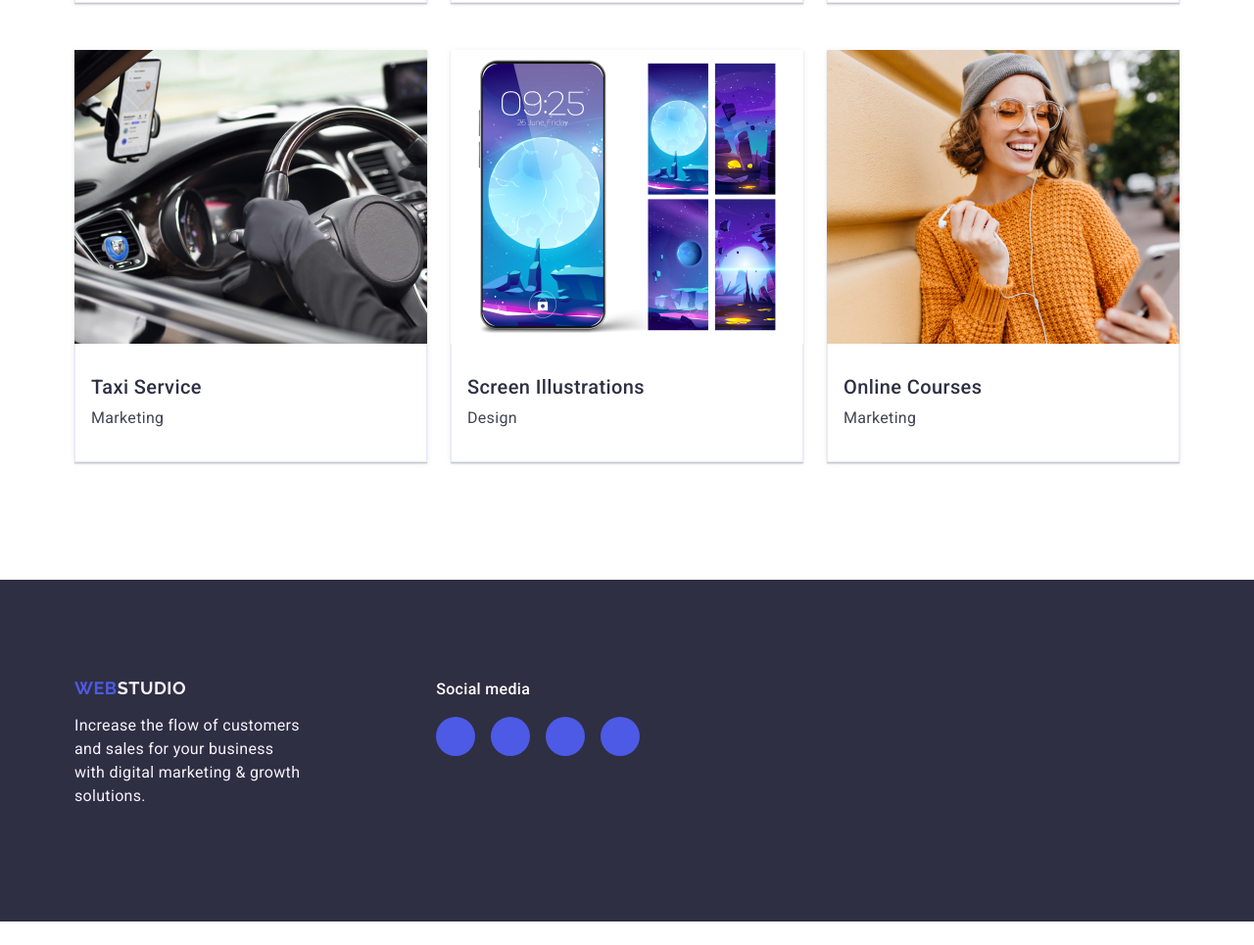
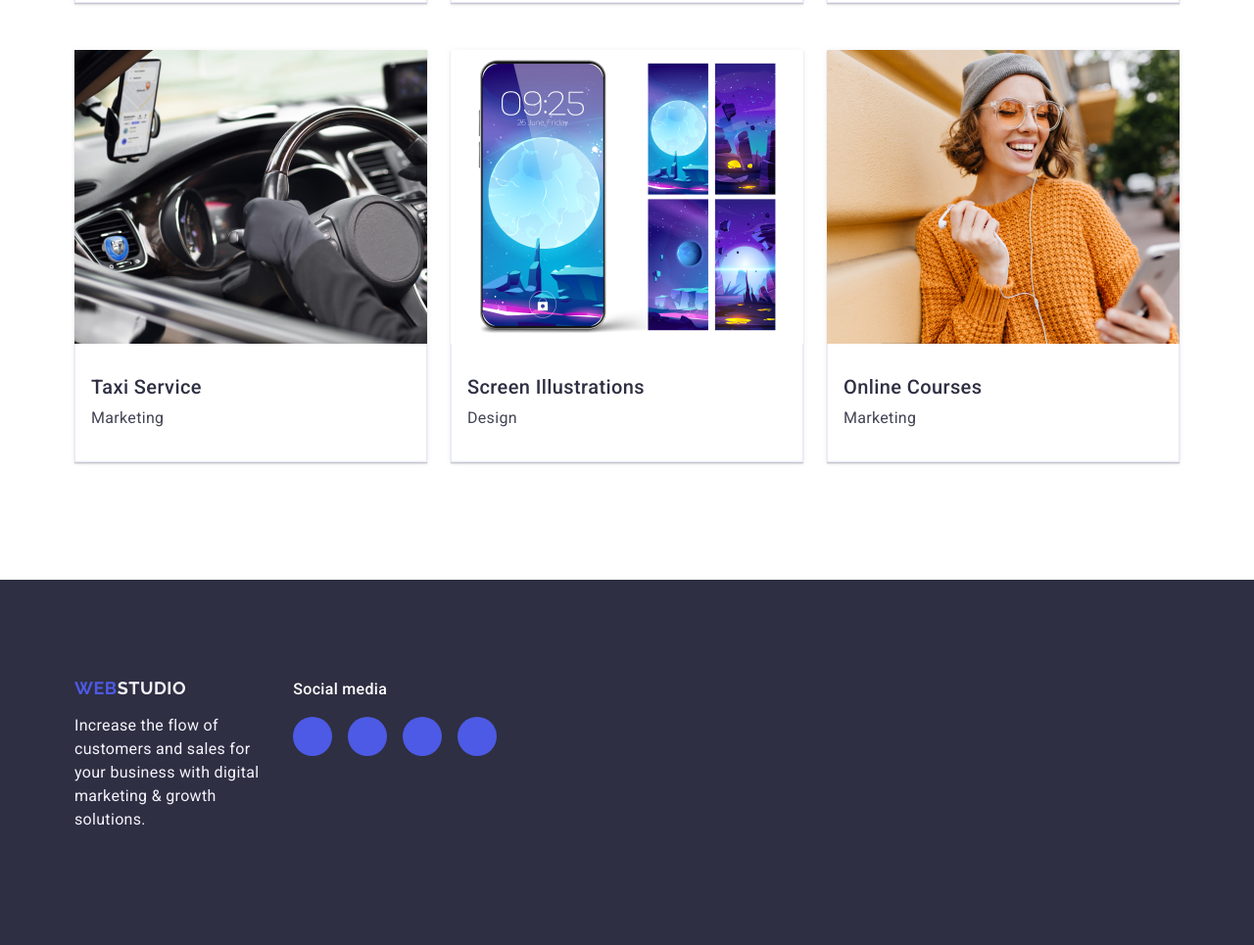
Before and after one commit to anna23q/goit-markup-hw-04, a plain HTML site: page index.html in a window 1280 px wide. Shown: the part 2355-3320 px from the top of the page at 98% size. Before the commit the page ends 3296 px from the top, so only its background shows below. Drawn offline with nearby package versions, Linux system fonts and the light colour scheme.

Commit message:
add index file

```diff
--- a/css/style.css
+++ b/css/style.css
@@ -269,9 +269,7 @@ button {
   box-shadow: 0px 1px 6px rgba(46, 47, 66, 0.08),
     0px 1px 1px rgba(46, 47, 66, 0.16), 0px 2px 1px rgba(46, 47, 66, 0.08);
 }
-/*.div-img {
-  padding: 32px 0;
-}*/
+
 .div-item {
   padding: 32px 0;
 }
@@ -376,7 +374,6 @@ button {
   color: #f4f4fd;
   padding: 40px 32px;
   background-color: #4d5ae5;
-
   width: 100%;
   height: 100%;
   transform: translateY(100%);
@@ -410,25 +407,10 @@ button {
 .portfolio-text:hover {
   transform: translateY(0%);
 }
-/*.footer-logo-container {
-  margin-right: 120px;
-}*/
-.footer-logo {
-  display: inline-block;
-  margin-bottom: 16px;
-  margin-right: 120px;
-}
-.footer-logo .logo-part {
-  color: #f4f4fd;
-}
+
 .footer {
   background-color: #2e2f42;
   padding: 100px 0;
-}
-.footer-text {
-  color: #f4f4fd;
-  letter-spacing: 0.02em;
-  max-width: 264px;
 }
 .footer-container {
   display: flex;
@@ -437,6 +419,22 @@ button {
   margin-right: auto;
   padding: 0 15px;
   align-items: baseline;
+}
+.div-footer-logo {
+  margin-right: 120px;
+}
+.footer-logo {
+  display: inline-block;
+  margin-bottom: 16px;
+}
+.footer-logo .logo-part {
+  color: #f4f4fd;
+}
+
+.footer-text {
+  color: #f4f4fd;
+  letter-spacing: 0.02em;
+  max-width: 264px;
 }
 
 .footer-social-p {
```
Also changed, not shown: 1 other file.
